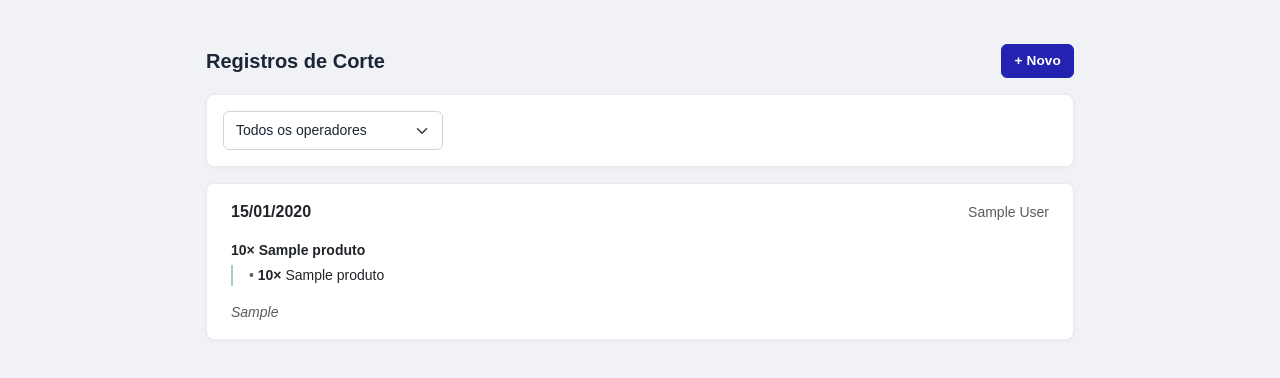
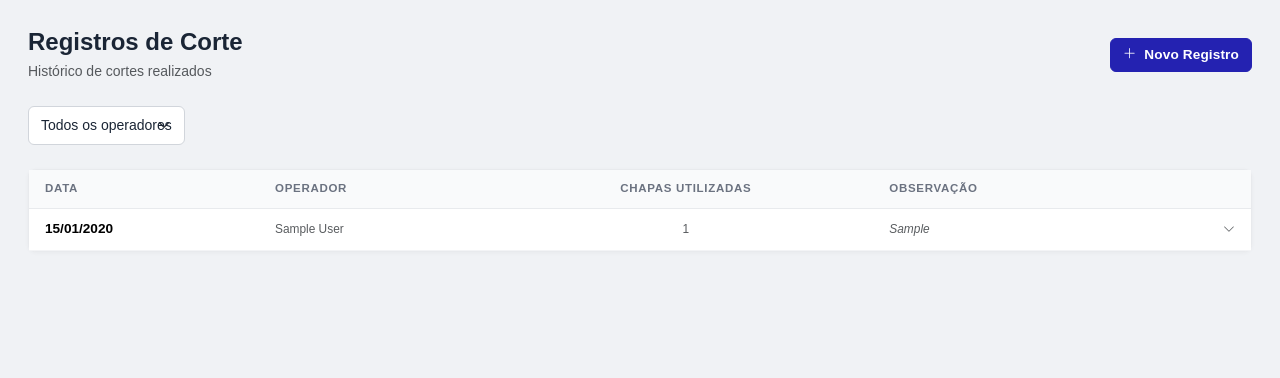
Before and after one commit to decorcril/decolog, a Django app: page /producao/ in a window 1280 px wide. Shown: the part 52-430 px from the top of the page. Run offline with Django 5.2, Linux system fonts and the light colour scheme; a user stored in the database is signed in; tables that the repository leaves empty hold one stand-in row (values such as "Sample post").

Commit message:
feat: muda lista acrescentando efeito accordion

```diff
--- a/producao_corte/templates/producao_corte/registro_corte_list.html
+++ b/producao_corte/templates/producao_corte/registro_corte_list.html
@@ -3,18 +3,21 @@
 {% block title %}Registros de Corte — Decolog{% endblock %}
 
 {% block content %}
-<div class="container-fluid px-3 py-3" style="max-width: 900px;">
 
-  <div class="d-flex justify-content-between align-items-center mb-3">
-    <h5 class="mb-0 fw-bold">Registros de Corte</h5>
-    <a href="{% url 'producao_corte:create' %}" class="btn btn-primary">+ Novo</a>
+<div class="d-flex justify-content-between align-items-center mb-4">
+  <div>
+    <h4 class="fw-bold mb-1">Registros de Corte</h4>
+    <p class="text-muted small mb-0">Histórico de cortes realizados</p>
+  </div>
+  <a href="{% url 'producao_corte:create' %}" class="btn btn-primary">
+    <i class="bi bi-plus-lg me-1"></i> Novo Registro
+  </a>
 </div>
 
 {% if is_supervisor %}
-  <div class="card border-0 shadow-sm mb-3">
-    <div class="card-body py-3">
-      <form method="get" class="d-flex flex-wrap gap-2">
-        <select name="operador" class="form-select" style="max-width: 220px;" onchange="this.form.submit()">
+<div class="d-flex gap-2 mb-4">
+  <form method="get" class="d-flex gap-2">
+    <select name="operador" class="form-select form-select-sm" style="max-width: 220px;" onchange="this.form.submit()">
       <option value="">Todos os operadores</option>
       {% for op in operadores %}
         <option value="{{ op.id }}" {% if operador_id == op.id|stringformat:"s" %}selected{% endif %}>
@@ -23,31 +26,47 @@
       {% endfor %}
     </select>
     {% if operador_id %}
-          <a href="{% url 'producao_corte:list' %}" class="btn btn-outline-secondary">
+      <a href="{% url 'producao_corte:list' %}" class="btn btn-sm btn-outline-secondary">
         <i class="bi bi-x-lg"></i>
       </a>
     {% endif %}
   </form>
 </div>
-  </div>
 {% endif %}
 
-  {% if registros %}
+<div class="card">
+  <div class="table-responsive">
+    <table class="table mb-0">
+      <thead class="table-light">
+        <tr>
+          <th>Data</th>
+          <th>Operador</th>
+          <th class="text-center">Chapas Utilizadas</th>
+          <th>Observação</th>
+          <th></th>
+        </tr>
+      </thead>
+      <tbody>
         {% for r in registros %}
-    <div class="card border-0 shadow-sm mb-3">
-      <div class="card-body py-3 px-4">
-
-        <div class="d-flex justify-content-between align-items-center mb-3">
-          <span class="fw-bold">{{ r.data|date:"d/m/Y" }}</span>
-          <span class="text-muted small">{{ r.operador.get_full_name|default:r.operador.username }}</span>
-        </div>
-
+        <tr style="cursor:pointer;" data-bs-toggle="collapse"
+            data-bs-target="#detalhe-{{ r.pk }}" aria-expanded="false">
+          <td class="fw-semibold">{{ r.data|date:"d/m/Y" }}</td>
+          <td class="text-muted small">{{ r.operador.get_full_name|default:r.operador.username }}</td>
+          <td class="text-center text-muted small">{{ r.itens.count }}</td>
+          <td class="text-muted small fst-italic">{{ r.observacao|default:"—" }}</td>
+          <td class="text-end">
+            <i class="bi bi-chevron-down text-muted small"></i>
+          </td>
+        </tr>
+        <tr class="collapse" id="detalhe-{{ r.pk }}">
+          <td colspan="5" class="p-0">
+            <div class="px-4 py-3" style="background:#f9fafb;">
               {% for item in r.itens.all %}
-        <div class="mb-3">
-          <div class="fw-semibold small mb-1">
+              <div class="mb-2">
+                <span class="fw-semibold small">
                   {{ item.quantidade_chapa|floatformat:"-2" }}× {{ item.chapa.nome }}
-          </div>
-          <div class="ps-3 border-start border-2 border-success-subtle">
+                </span>
+                <div class="ps-3 border-start border-2 border-success-subtle mt-1">
                   {% for pc in item.produtos_cortados.all %}
                   <div class="small mb-1">
                     <span class="text-muted">•</span>
@@ -58,22 +77,22 @@
                 </div>
               </div>
               {% endfor %}
-
-        {% if r.observacao %}
-          <p class="text-muted small mt-2 mb-0 fst-italic">{{ r.observacao }}</p>
+            </div>
+          </td>
+        </tr>
+        {% empty %}
+        <tr>
+          <td colspan="5" class="text-center text-muted py-4">
+            Nenhum registro encontrado.
+            {% if not operador_id %}
+              <a href="{% url 'producao_corte:create' %}" class="btn btn-primary btn-sm ms-2">Criar primeiro registro</a>
             {% endif %}
-
+          </td>
+        </tr>
+        {% endfor %}
+      </tbody>
+    </table>
   </div>
 </div>
-    {% endfor %}
-  {% else %}
-    <div class="text-center text-muted py-5">
-      <p>Nenhum registro encontrado.</p>
-      {% if not operador_id %}
-        <a href="{% url 'producao_corte:create' %}" class="btn btn-primary">Criar primeiro registro</a>
-      {% endif %}
-    </div>
-  {% endif %}
 
-</div>
 {% endblock %}
```
Lines whose indentation alone changed are shown as unchanged.
